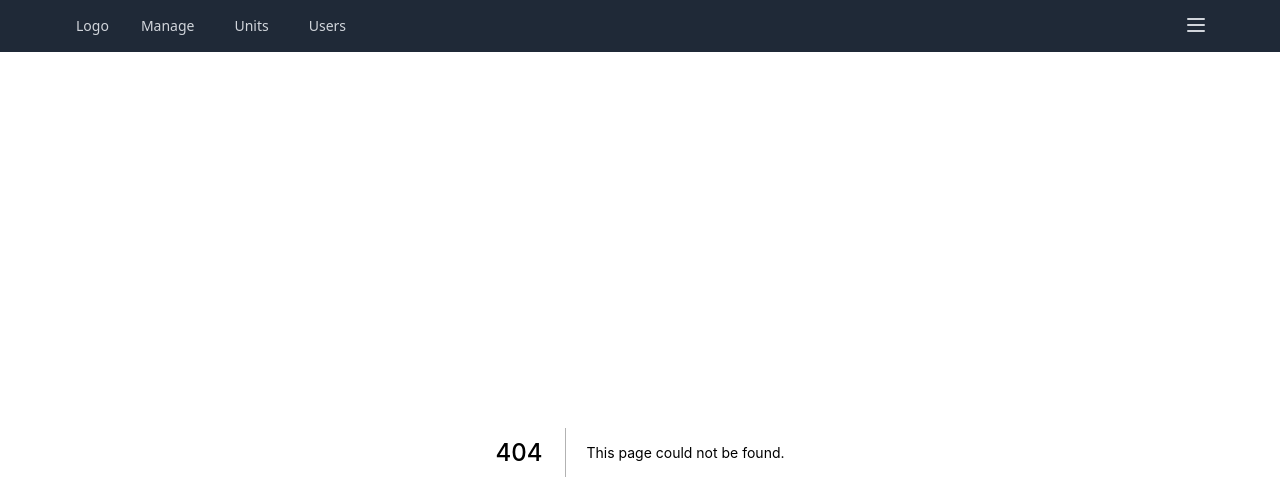
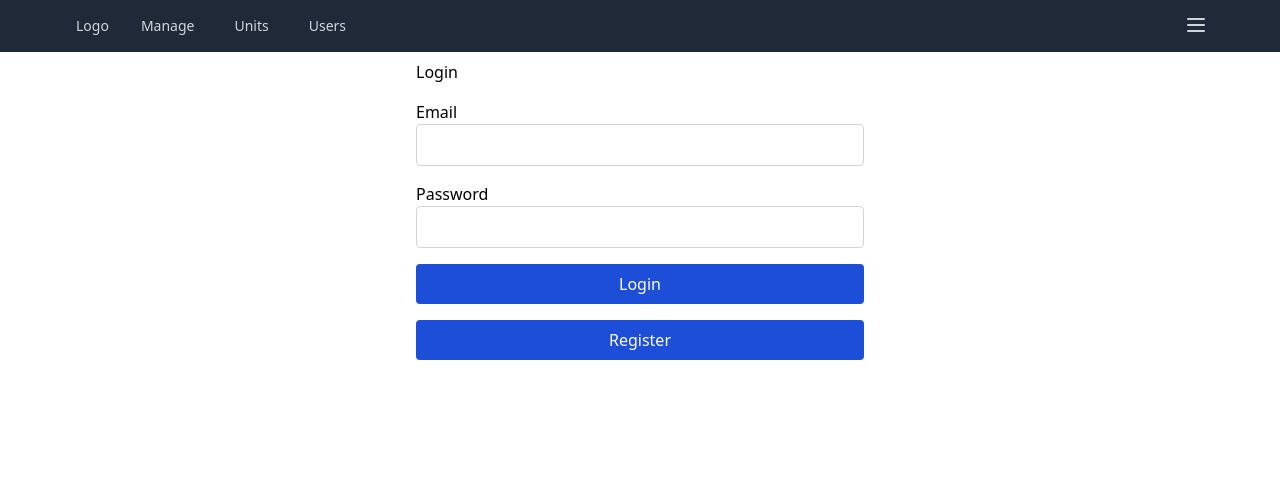
Before and after one commit to kevintdao/hvac-erecords, a Next.js app in the folder client/: page /login in a window 1280 px wide. Before the commit this address had no page. Shown: the top 500 px of the page. Built offline with nearby package versions, Linux system fonts and the light colour scheme.

Commit message:
Add initial login form

```diff
--- /dev/null
+++ b/client/components/Login.jsx
@@ -0,0 +1,40 @@
+import React, { useRef } from 'react'
+
+
+export default function Login(props) {
+  const emailRef = useRef();
+  const passwordRef = useRef();
+
+  return (
+    <div>
+      <form action="POST" className='flex item-center justify-center py-2'>
+        <div className='w-1/2 max-w-md space-y-4'>
+          <h2>Login</h2>
+
+          {/* email */}
+          <div className="flex flex-col">
+            <label htmlFor="email">Email</label>
+            <input type="text" name="email" id="email" ref={emailRef} className="p-2 border border-gray-300 rounded"/>
+          </div>
+
+          {/* password */}
+          <div className="flex flex-col">
+            <label htmlFor="password">Password</label>
+            <input type="password" name="password" id="password" ref={passwordRef} className="p-2 border border-gray-300 rounded" />
+          </div>
+
+          {/* login button */}
+          <div className="flex flex-col">
+            <input type="button" value="Login" className='p-2 bg-blue-700 rounded text-white'/>
+          </div>
+
+          {/* signup button */}
+          <div className='flex flex-col'>
+            <a href="/register" className='p-2 bg-blue-700 rounded text-white text-center'>Register</a>
+          </div>
+
+        </div>
+      </form>
+    </div>
+  )
+}
--- /dev/null
+++ b/client/pages/login.js
@@ -0,0 +1,10 @@
+import React from 'react'
+import Login from '../components/Login'
+
+export default function login() {
+  return (
+    <div>
+      <Login />
+    </div>
+  )
+}
```
